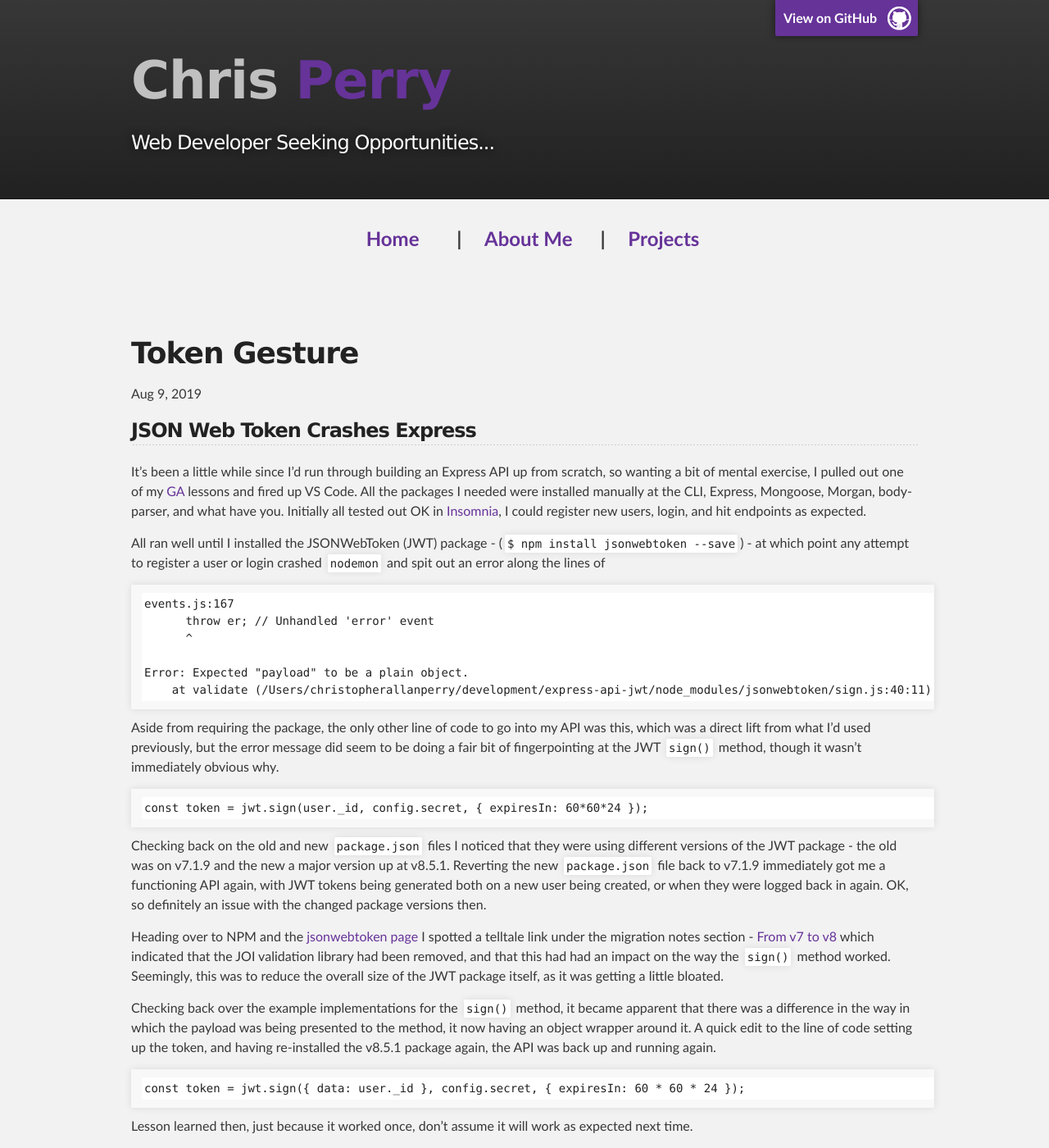
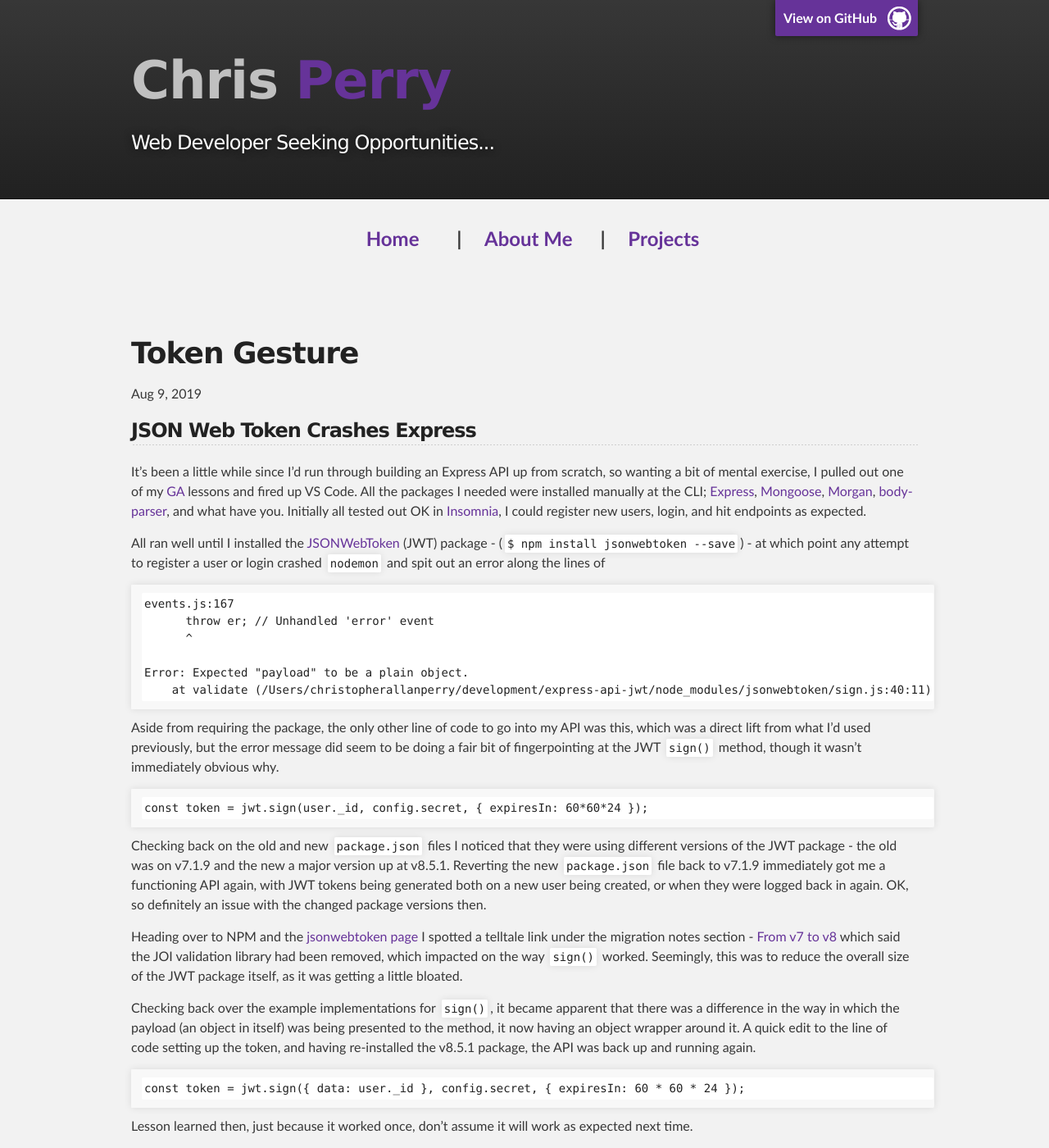
Before and after one commit to christopherallanperry/christopherallanperry.github.io, a Jekyll site: the page built from _posts/2019-08-09-json_web_token_crashes_express.markdown, in a window 1280 px wide and 1400 px high. Shown: the whole window at 82% size. Built offline with Jekyll 4.4.1, drawn with Linux system fonts in a browser that asks for light colours.

Commit message:
Added URL links, and grammar tidy up

````diff
--- a/_posts/2019-08-09-json_web_token_crashes_express.markdown
+++ b/_posts/2019-08-09-json_web_token_crashes_express.markdown
@@ -6,9 +6,9 @@ categories: blog
 ---
 ## JSON Web Token Crashes Express
 
-It's been a little while since I'd run through building an Express API up from scratch, so wanting a bit of mental exercise, I pulled out one of my [GA](https://generalassemb.ly) lessons and fired up VS Code. All the packages I needed were installed manually at the CLI, Express, Mongoose, Morgan, body-parser, and what have you. Initially all tested out OK in [Insomnia](https://www.insomnia.rest/), I could register new users, login, and hit endpoints as expected.
+It's been a little while since I'd run through building an Express API up from scratch, so wanting a bit of mental exercise, I pulled out one of my [GA](https://generalassemb.ly) lessons and fired up VS Code. All the packages I needed were installed manually at the CLI; [Express](https://www.npmjs.com/package/express), [Mongoose](https://www.npmjs.com/package/mongoose), [Morgan](https://www.npmjs.com/package/morgan), [body-parser](https://www.npmjs.com/package/body-parser), and what have you. Initially all tested out OK in [Insomnia](https://www.insomnia.rest/), I could register new users, login, and hit endpoints as expected.
 
-All ran well until I installed the JSONWebToken (JWT) package - (`$ npm install jsonwebtoken --save`) - at which point any attempt to register a user or login crashed `nodemon` and spit out an error along the lines of
+All ran well until I installed the [JSONWebToken](https://www.npmjs.com/package/jsonwebtoken) (JWT) package - (`$ npm install jsonwebtoken --save`) - at which point any attempt to register a user or login crashed `nodemon` and spit out an error along the lines of
 
 ```
 events.js:167
@@ -27,9 +27,9 @@ const token = jwt.sign(user._id, config.secret, { expiresIn: 60*60*24 });
 
 Checking back on the old and new `package.json` files I noticed that they were using different versions of the JWT package - the old was on v7.1.9 and the new a major version up at v8.5.1. Reverting the new `package.json` file back to v7.1.9 immediately got me a functioning API again, with JWT tokens being generated both on a new user being created, or when they were logged back in again. OK, so definitely an issue with the changed package versions then.
 
-Heading over to NPM and the [jsonwebtoken page](https://www.npmjs.com/package/jsonwebtoken) I spotted a telltale link under the migration notes section - [From v7 to v8](https://github.com/auth0/node-jsonwebtoken/wiki/Migration-Notes:-v7-to-v8) which indicated that the JOI validation library had been removed, and that this had had an impact on the way the `sign()` method worked. Seemingly, this was to reduce the overall size of the JWT package itself, as it was getting a little bloated.
+Heading over to NPM and the [jsonwebtoken page](https://www.npmjs.com/package/jsonwebtoken) I spotted a telltale link under the migration notes section - [From v7 to v8](https://github.com/auth0/node-jsonwebtoken/wiki/Migration-Notes:-v7-to-v8) which said the JOI validation library had been removed, which impacted on the way `sign()` worked. Seemingly, this was to reduce the overall size of the JWT package itself, as it was getting a little bloated.
 
-Checking back over the example implementations for the `sign()` method, it became apparent that there was a difference in the way in which the payload was being presented to the method, it now having an object wrapper around it. A quick edit to the line of code setting up the token, and having re-installed the v8.5.1 package again, the API was back up and running again.
+Checking back over the example implementations for `sign()`, it became apparent that there was a difference in the way in which the payload (an object in itself) was being presented to the method, it now having an object wrapper around it. A quick edit to the line of code setting up the token, and having re-installed the v8.5.1 package, the API was back up and running again.
 
 ```
 const token = jwt.sign({ data: user._id }, config.secret, { expiresIn: 60 * 60 * 24 });
````
